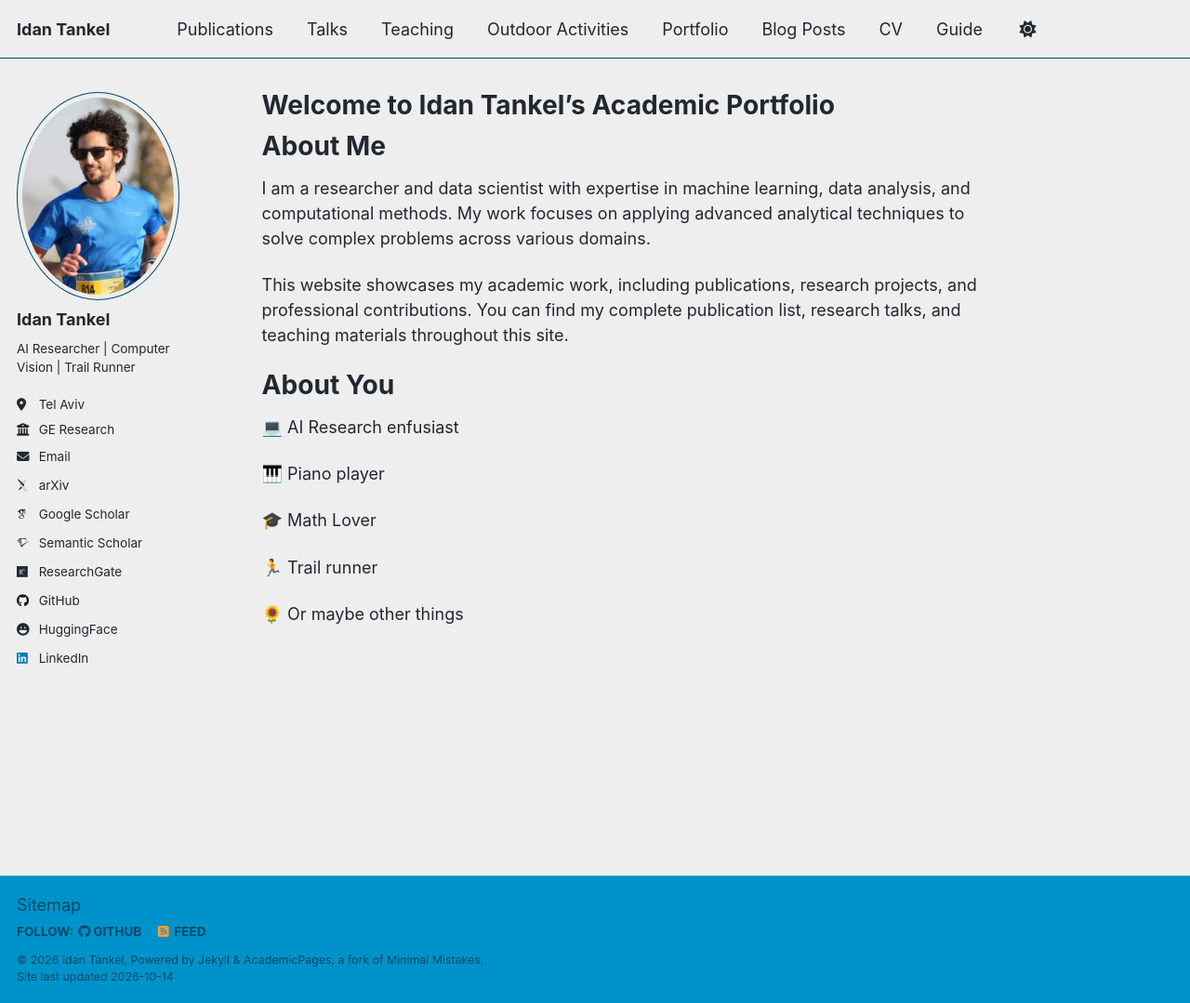
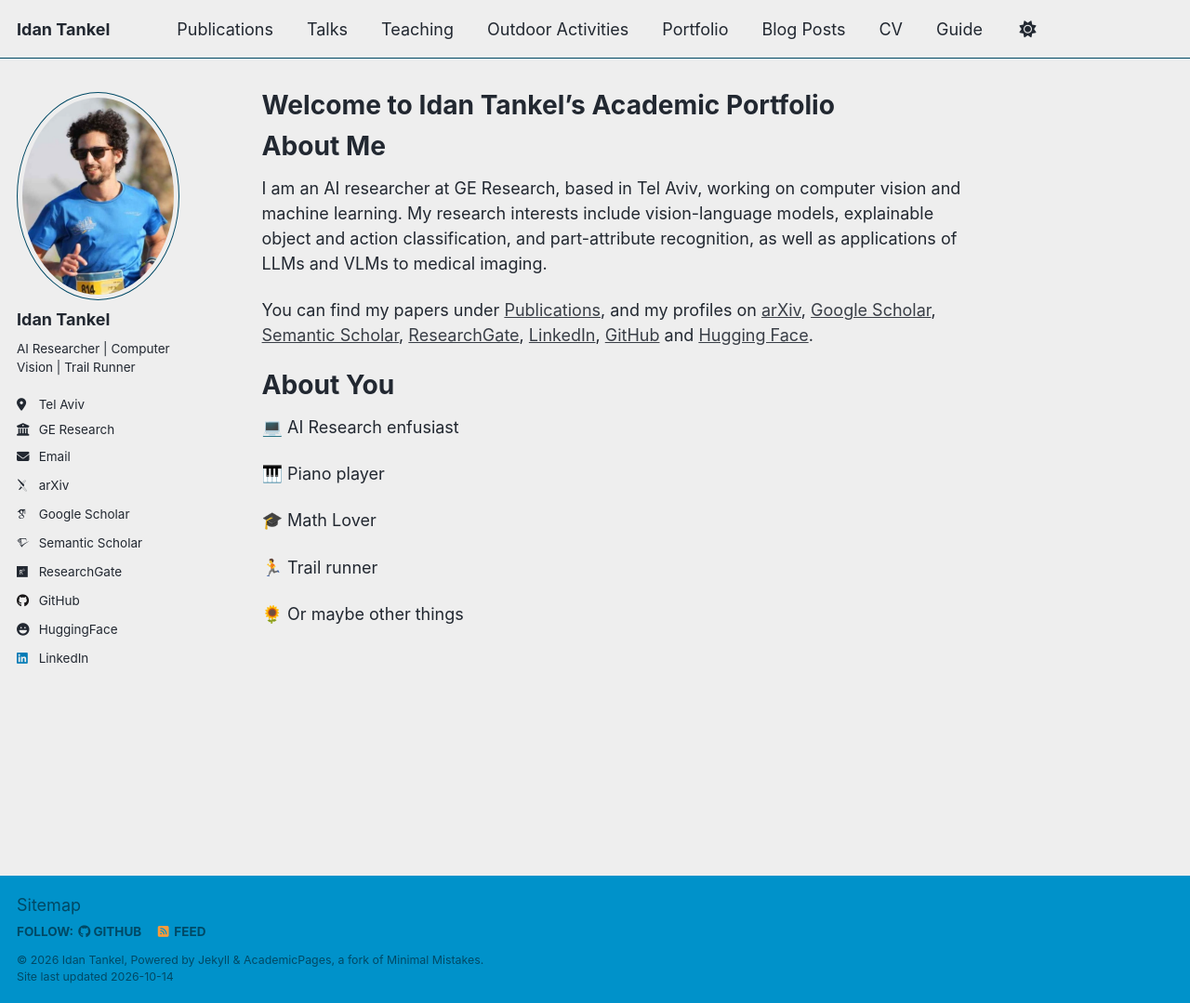
Before and after one commit to idan-tankel/idan-tankel.github.io, a Jekyll site: the page built from _pages/about.md, in a window 1280 px wide and 1079 px high. Shown: the whole window at 93% size. Built offline with Jekyll 4.4.1, drawn with Linux system fonts in a browser that asks for light colours; some web fonts are replaced; a script that is not in the unit is left out; a file with an impossible date is left out.

Commit message:
Apply remaining changes
Co-authored-by: idan-tankel <50909823+idan-tankel@users.noreply.github.com>

```diff
--- a/_pages/about.md
+++ b/_pages/about.md
@@ -9,9 +9,9 @@ redirect_from:
 
 About Me
 ======
-I am a researcher and data scientist with expertise in machine learning, data analysis, and computational methods. My work focuses on applying advanced analytical techniques to solve complex problems across various domains.
+I am an AI researcher at GE Research, based in Tel Aviv, working on computer vision and machine learning. My research interests include vision-language models, explainable object and action classification, and part-attribute recognition, as well as applications of LLMs and VLMs to medical imaging.
 
-This website showcases my academic work, including publications, research projects, and professional contributions. You can find my complete publication list, research talks, and teaching materials throughout this site.
+You can find my papers under [Publications](/publications/), and my profiles on [arXiv](https://arxiv.org/search/cs?searchtype=author&query=Tankel,+I), [Google Scholar](https://scholar.google.com/citations?user=kH2mcKEAAAAJ&hl=iw&oi=ao), [Semantic Scholar](https://www.semanticscholar.org/author/Idan-Tankel/2335868209), [ResearchGate](https://www.researchgate.net/profile/Idan-Tankel), [LinkedIn](https://www.linkedin.com/in/tankwell), [GitHub](https://github.com/idan-tankel) and [Hugging Face](https://huggingface.co/tankwell).
 
 
 
```
Also changed, not shown: _publications/2024-02-17-paper-title-number-4.md (+1 -2 lines), _publications/2024-12-01-13947.md (+1 -1 lines).
